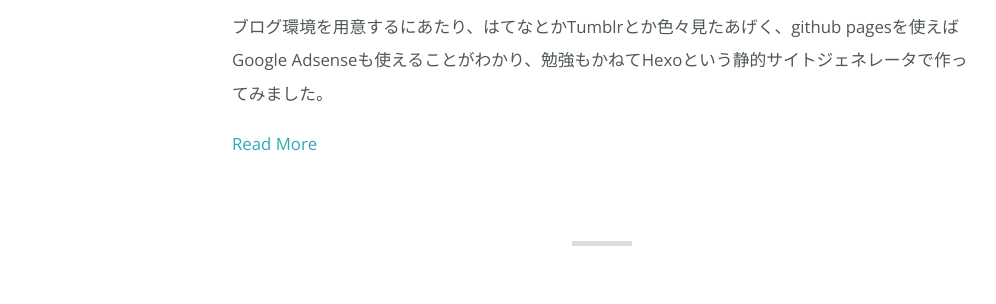
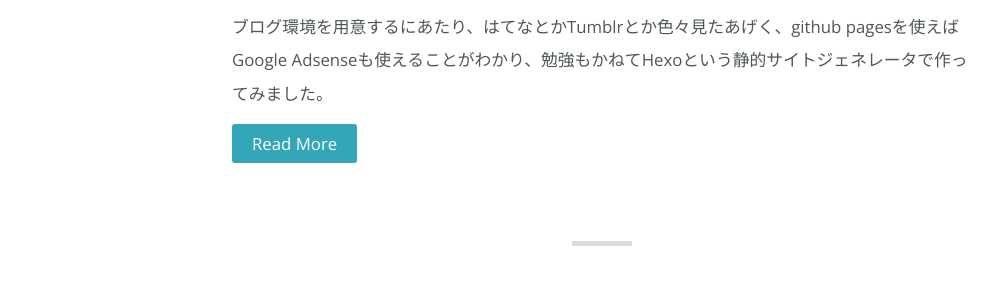
Before and after one commit to kaz1104/kaz1104.github.io, a plain HTML site: page index.html in a window 1280 px wide. Shown: the part 308-612 px from the top of the page, without its empty margins (138-1134 px from the left). Drawn offline with nearby package versions, Linux system fonts and the light colour scheme.

Commit message:
Site updated: 2017-07-10 13:16:04

```diff
--- a/css/style.css
+++ b/css/style.css
@@ -560,12 +560,30 @@ pre .deletion {
   font-weight: bold;
   font-size: 220%;
   margin: 0;
+  border-bottom: none;
 }
 .article-title {
   border-bottom: 5px solid #222;
 }
 .article-title:hover {
   border-color: #33a6b8;
+}
+.article-more-link a {
+  -webkit-box-sizing: border-box;
+  -moz-box-sizing: border-box;
+  box-sizing: border-box;
+  padding: 8px 20px;
+  background-color: #33a6b8;
+  color: #fff;
+  border-radius: 3px;
+  -webkit-transition: all 0.3s ease;
+  -moz-transition: all 0.3s ease;
+  -o-transition: all 0.3s ease;
+  -ms-transition: all 0.3s ease;
+  transition: all 0.3s ease;
+}
+.article-more-link a:hover {
+  background-color: #2a8998;
 }
 .article-devider {
   width: 8%;
@@ -995,6 +1013,11 @@ pre .deletion {
   letter-spacing: 0.2em;
   margin: 1em 1.5em 0 0;
   border-bottom: 3px solid #777;
+  -webkit-transition: all 0.3s ease;
+  -moz-transition: all 0.3s ease;
+  -o-transition: all 0.3s ease;
+  -ms-transition: all 0.3s ease;
+  transition: all 0.3s ease;
 }
 #footer .footer-blog-title a {
   position: relative;
```
Also changed, not shown: 2017/07/09/HexoとGithub pagesでブログ環境を作ってみよう/index.html (+1 -1 lines).
